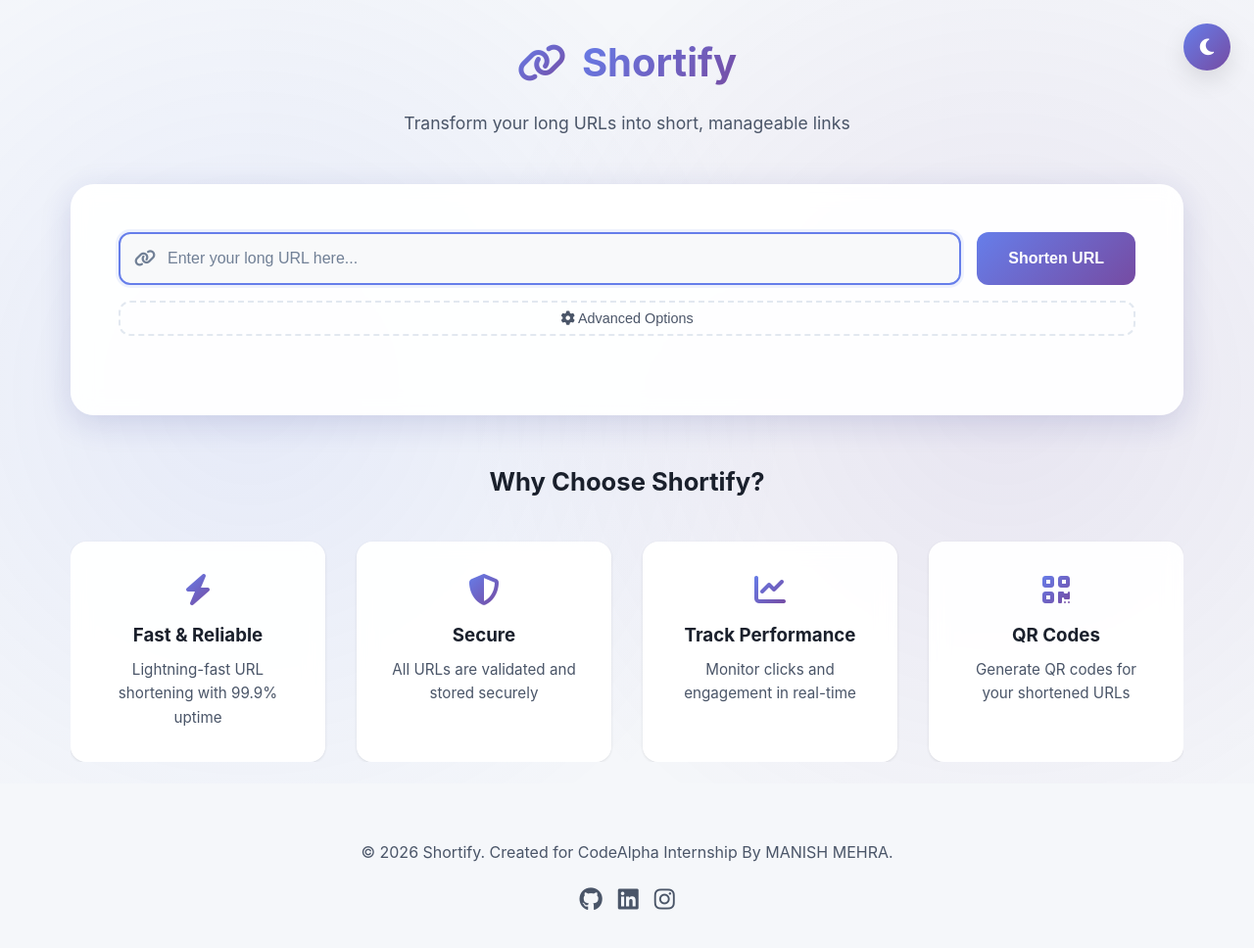
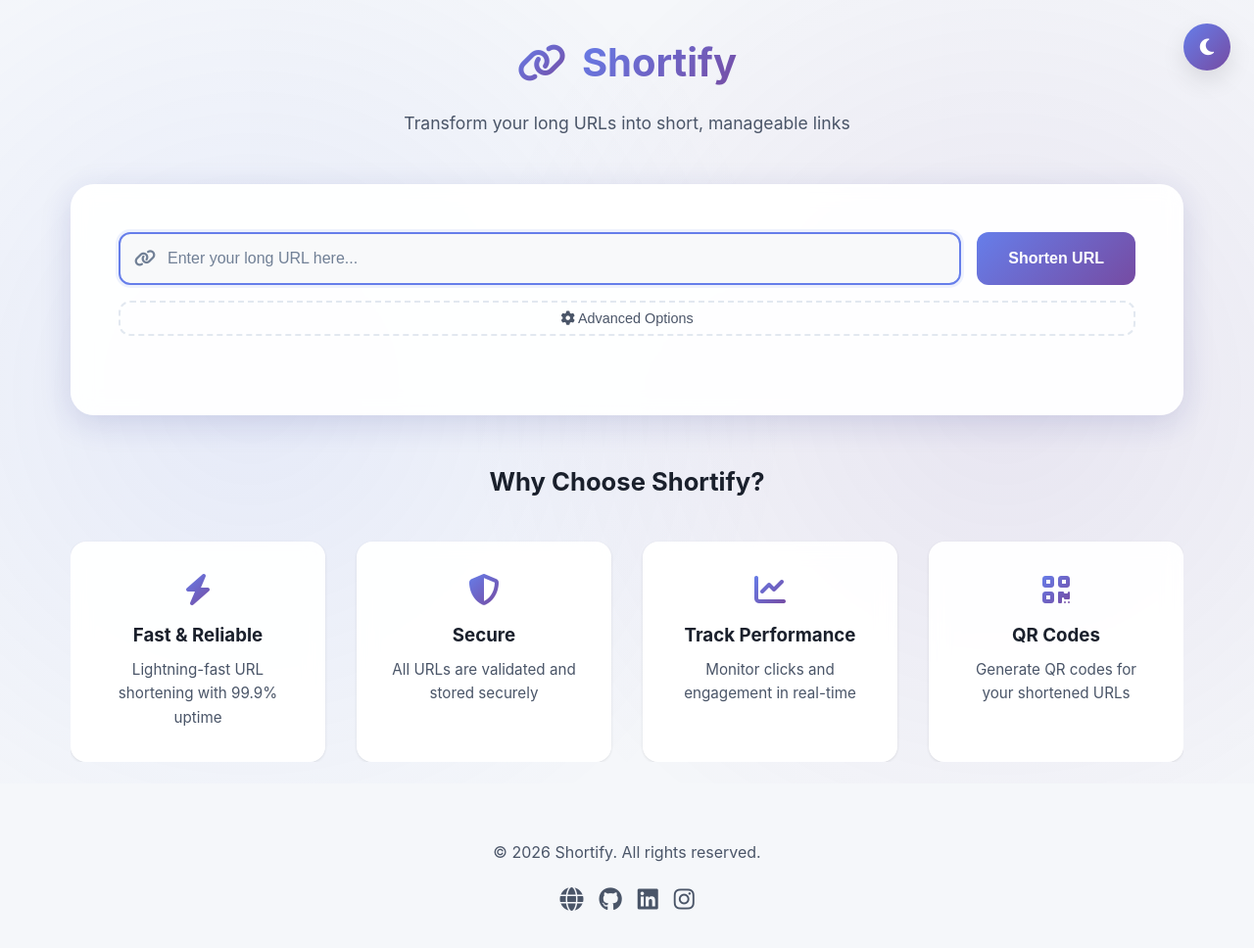
Before and after one commit to Manishmehra95/codeAlpha-urlshortner, a website: page public/index.html in a window 1280 px wide. Shown: the whole page at 98% size. Drawn offline with Linux system fonts and the light colour scheme.

Commit message:
Update footer: remove created-by text and add portfolio link icon

```diff
--- a/public/index.html
+++ b/public/index.html
@@ -260,8 +260,9 @@
 
         <!-- Footer -->
         <footer class="footer">
-            <p>&copy; 2026 Shortify. Created for CodeAlpha Internship By MANISH MEHRA.</p>
+            <p>&copy; 2026 Shortify. All rights reserved.</p>
             <div class="footer-links">
+                <a href="https://manishmehraportfolio.vercel.app/" aria-label="Portfolio Website" title="Portfolio" target="_blank" rel="noopener noreferrer"><i class="fas fa-globe"></i></a>
                 <a href="https://github.com/Manishmehra95" aria-label="GitHub Profile" title="GitHub" target="_blank" rel="noopener noreferrer"><i class="fab fa-github"></i></a>
                 <a href="https://www.linkedin.com/in/manish-mehra-0161043aa" aria-label="LinkedIn Profile" title="LinkedIn" target="_blank" rel="noopener noreferrer"><i class="fab fa-linkedin"></i></a>
                 <a href="https://www.instagram.com/m_manish__mehra?utm_source=ig_web_button_share_sheet&igsh=ZDNlZDc0MzIxNw==" aria-label="Instagram Profile" title="Instagram" target="_blank" rel="noopener noreferrer"><i class="fab fa-instagram"></i></a>
```
